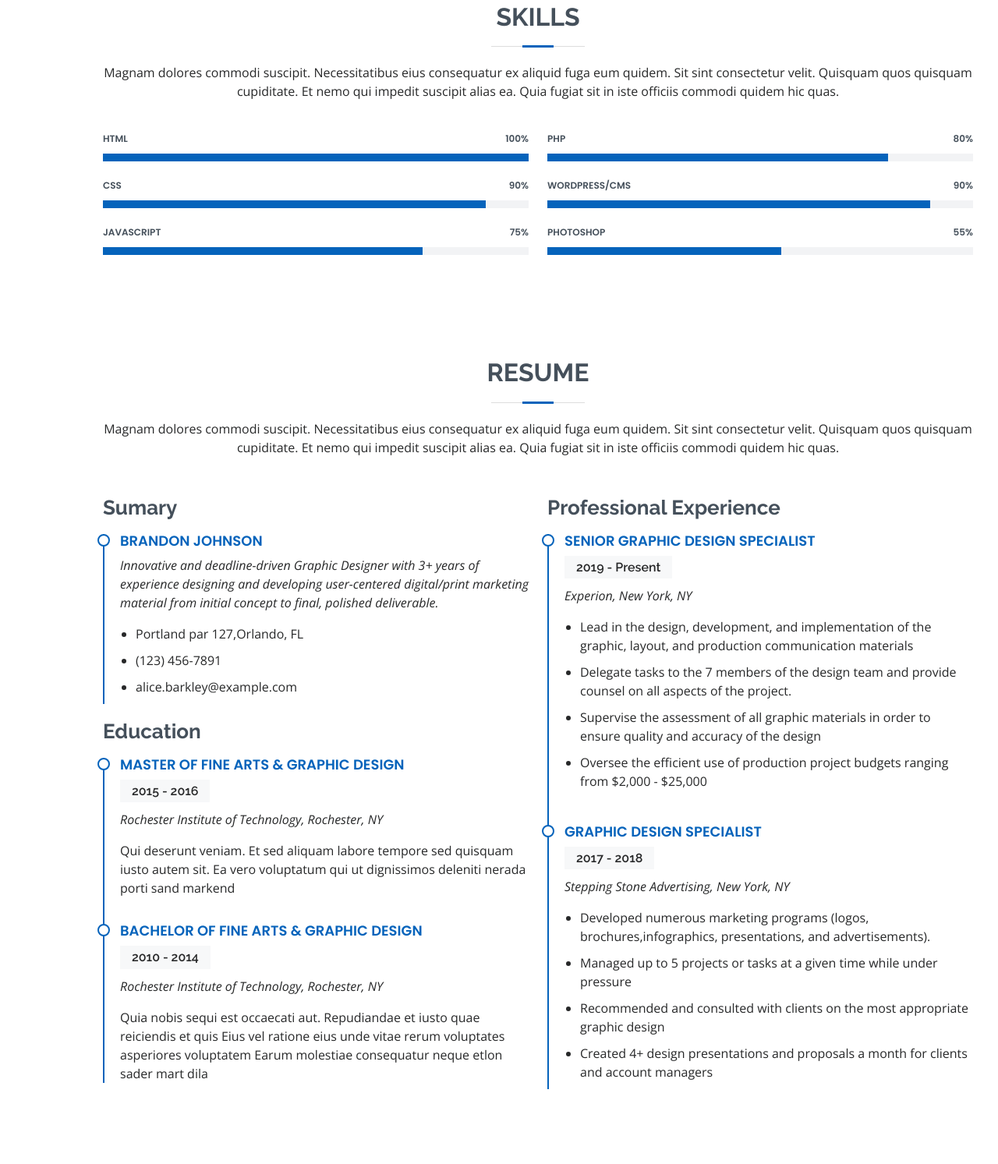
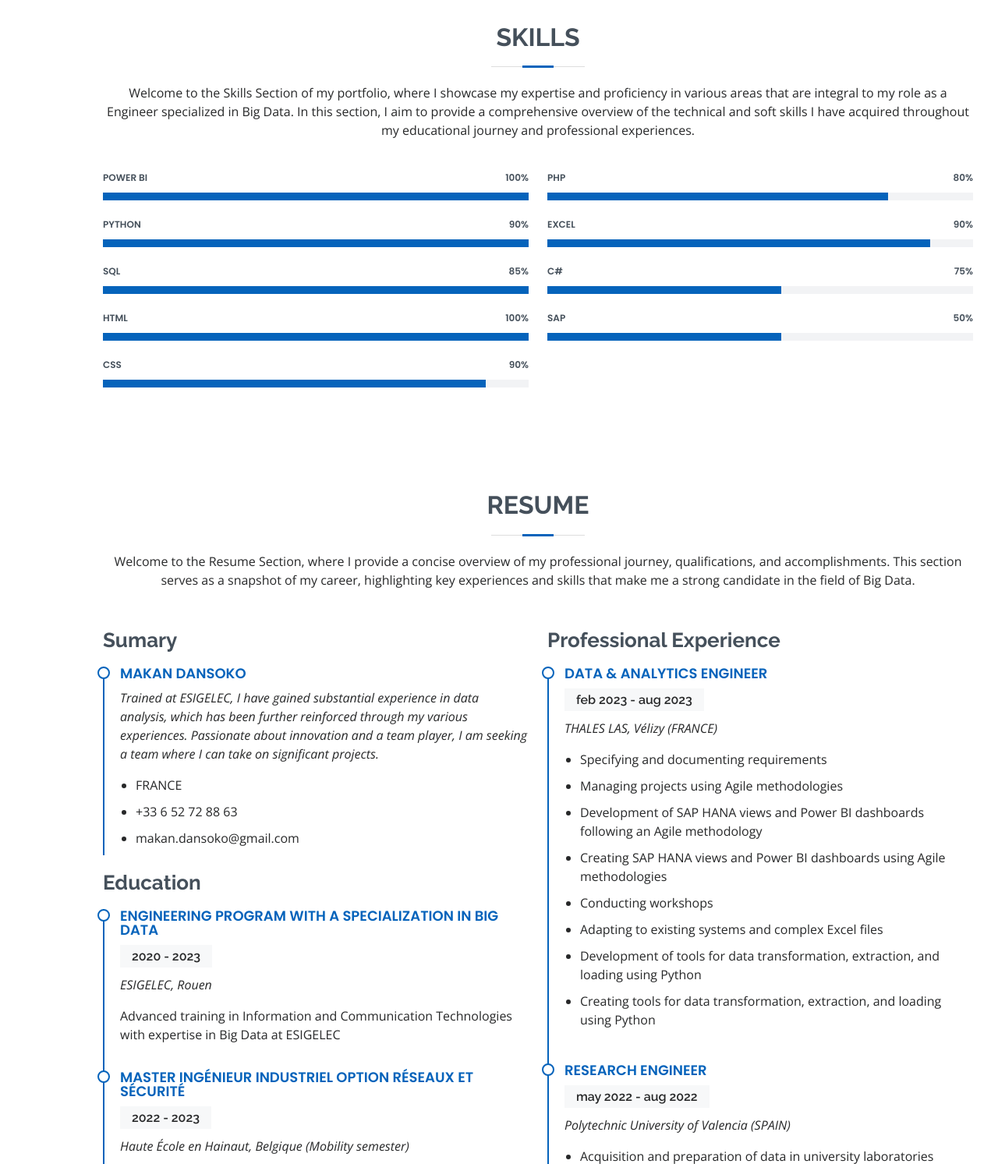
Before and after one commit to makandansoko/github-portfolio-web, a plain HTML site: page index.html in a window 1280 px wide. Shown: the part 1945-3438 px from the top of the page at 78% size. Drawn offline with nearby package versions, Linux system fonts and the light colour scheme.

Commit message:
major changes about personal details/experience

```diff
--- a/index.html
+++ b/index.html
@@ -61,7 +61,7 @@
   <section id="hero" class="d-flex flex-column justify-content-center">
     <div class="container" data-aos="zoom-in" data-aos-delay="100">
       <h1>Makan DANSOKO</h1>
-      <p>I'm am an Engineer specialized in<span class="typed" data-typed-items="Big Data, Data Science, Data analysis,Development..."></span></p>
+      <p>I'm am an Engineer specialized in<span class="typed" data-typed-items=" Big Data, Data Science, Data analysis,Development..."></span></p>
       <div class="social-links">
         <!--<a href="#" class="twitter"><i class="bx bxl-twitter"></i></a>
         <a href="#" class="facebook"><i class="bx bxl-facebook"></i></a>
@@ -80,7 +80,7 @@
 
         <div class="section-title">
           <h2>About</h2>
-          <p>Magnam dolores commodi suscipit. Necessitatibus eius consequatur ex aliquid fuga eum quidem. Sit sint consectetur velit. Quisquam quos quisquam cupiditate. Et nemo qui impedit suscipit alias ea. Quia fugiat sit in iste officiis commodi quidem hic quas.</p>
+          <p>Futur graduate with a specialization in Big Data engineering and experience in both research and industry. I have worked as a Data & Analytics engineer at Thales, contributing to significant projects. Prior to that, I served as a research engineer at Polytechnic University of Valencia, specializing in machine learning. Driven by a passion for emerging technologies, I am actively seeking new opportunities in the Big Data field.</p>
         </div>
 
         <div class="row">
@@ -88,32 +88,30 @@
             <img src="assets/img/profile-img.jpg" class="img-fluid" alt="">
           </div>
           <div class="col-lg-8 pt-4 pt-lg-0 content">
-            <h3>UI/UX Designer &amp; Web Developer.</h3>
+            <h3> Big Data Engineer. </h3>
             <p class="fst-italic">
-              Lorem ipsum dolor sit amet, consectetur adipiscing elit, sed do eiusmod tempor incididunt ut labore et dolore
-              magna aliqua.
+              General Engineer trained at ESIGELEC with a specialization in Big Data.
             </p>
             <div class="row">
               <div class="col-lg-6">
                 <ul>
-                  <li><i class="bi bi-chevron-right"></i> <strong>Birthday:</strong> <span>1 May 1995</span></li>
-                  <li><i class="bi bi-chevron-right"></i> <strong>Website:</strong> <span>www.example.com</span></li>
-                  <li><i class="bi bi-chevron-right"></i> <strong>Phone:</strong> <span>+123 456 7890</span></li>
-                  <li><i class="bi bi-chevron-right"></i> <strong>City:</strong> <span>New York, USA</span></li>
+                  <li><i class="bi bi-chevron-right"></i> <strong>Birthday:</strong> <span>18 March 2000</span></li>
+                  <li><i class="bi bi-chevron-right"></i> <strong>Website:</strong> <span>https://makandansoko.github.io/github-portfolio/</span></li>
+                  <li><i class="bi bi-chevron-right"></i> <strong>Phone:</strong> <span>+33 6 52 72 88 63</span></li>
+                  <li><i class="bi bi-chevron-right"></i> <strong>City:</strong> <span>Choisy-le-roi</span></li>
                 </ul>
               </div>
               <div class="col-lg-6">
                 <ul>
-                  <li><i class="bi bi-chevron-right"></i> <strong>Age:</strong> <span>30</span></li>
-                  <li><i class="bi bi-chevron-right"></i> <strong>Degree:</strong> <span>Master</span></li>
-                  <li><i class="bi bi-chevron-right"></i> <strong>PhEmailone:</strong> <span>email@example.com</span></li>
-                  <li><i class="bi bi-chevron-right"></i> <strong>Freelance:</strong> <span>Available</span></li>
+                  <li><i class="bi bi-chevron-right"></i> <strong>Age:</strong> <span>23</span></li>
+                  <li><i class="bi bi-chevron-right"></i> <strong>Degree:</strong> <span>Engineer Degree</span></li>
+                  <li><i class="bi bi-chevron-right"></i> <strong>PhEmailone:</strong> <span>makan.dansoko@gmail.com</span></li>
+                  <li><i class="bi bi-chevron-right"></i> <strong>Status:</strong> <span>Available</span></li>
                 </ul>
               </div>
             </div>
             <p>
-              Officiis eligendi itaque labore et dolorum mollitia officiis optio vero. Quisquam sunt adipisci omnis et ut. Nulla accusantium dolor incidunt officia tempore. Et eius omnis.
-              Cupiditate ut dicta maxime officiis quidem quia. Sed et consectetur qui quia repellendus itaque neque. Aliquid amet quidem ut quaerat cupiditate. Ab et eum qui repellendus omnis culpa magni laudantium dolores.
+              ...
             </p>
           </div>
         </div>
@@ -127,7 +125,7 @@
 
         <div class="section-title">
           <h2>Facts</h2>
-          <p>Magnam dolores commodi suscipit. Necessitatibus eius consequatur ex aliquid fuga eum quidem. Sit sint consectetur velit. Quisquam quos quisquam cupiditate. Et nemo qui impedit suscipit alias ea. Quia fugiat sit in iste officiis commodi quidem hic quas.</p>
+          <p>Welcome to the Fact Section of my junior data analyst portfolio. In this section, I aim to provide a comprehensive overview through numbers of my educational background, skills, and experiences that highlight my journey as a budding data analyst.</p>
         </div>
 
         <div class="row">
@@ -135,16 +133,17 @@
           <div class="col-lg-3 col-md-6">
             <div class="count-box">
               <i class="bi bi-emoji-smile"></i>
-              <span data-purecounter-start="0" data-purecounter-end="232" data-purecounter-duration="1" class="purecounter"></span>
-              <p>Happy Clients</p>
+              <span data-purecounter-start="0" data-purecounter-end="2" data-purecounter-duration="1" class="purecounter"></span>
+              <p>Significant experiences in the field of Big Data</p>
             </div>
           </div>
 
           <div class="col-lg-3 col-md-6 mt-5 mt-md-0">
             <div class="count-box">
               <i class="bi bi-journal-richtext"></i>
-              <span data-purecounter-start="0" data-purecounter-end="521" data-purecounter-duration="1" class="purecounter"></span>
-              <p>Projects</p>
+              <p>Over/p>
+              <span data-purecounter-start="0" data-purecounter-end="7" data-purecounter-duration="1" class="purecounter"></span>
+              <p>Projects related to data</p>
             </div>
           </div>
 
@@ -175,12 +174,35 @@
 
         <div class="section-title">
           <h2>Skills</h2>
-          <p>Magnam dolores commodi suscipit. Necessitatibus eius consequatur ex aliquid fuga eum quidem. Sit sint consectetur velit. Quisquam quos quisquam cupiditate. Et nemo qui impedit suscipit alias ea. Quia fugiat sit in iste officiis commodi quidem hic quas.</p>
+          <p>Welcome to the Skills Section of my portfolio, where I showcase my expertise and proficiency in various areas that are integral to my role as a Engineer specialized in Big Data. In this section, I aim to provide a comprehensive overview of the technical and soft skills I have acquired throughout my educational journey and professional experiences.</p>
         </div>
 
         <div class="row skills-content">
 
           <div class="col-lg-6">
+
+            <div class="progress">
+              <span class="skill">Power BI <i class="val">100%</i></span>
+              <div class="progress-bar-wrap">
+                <div class="progress-bar" role="progressbar" aria-valuenow="100" aria-valuemin="0" aria-valuemax="100"></div>
+              </div>
+            </div>
+
+            <div class="progress">
+              <span class="skill">Python <i class="val">90%</i></span>
+              <div class="progress-bar-wrap">
+                <div class="progress-bar" role="progressbar" aria-valuenow="100" aria-valuemin="0" aria-valuemax="100"></div>
+              </div>
+            </div>
+
+            <div class="progress">
+              <span class="skill">SQL <i class="val">85%</i></span>
+              <div class="progress-bar-wrap">
+                <div class="progress-bar" role="progressbar" aria-valuenow="100" aria-valuemin="0" aria-valuemax="100"></div>
+              </div>
+            </div>
+
+
 
             <div class="progress">
               <span class="skill">HTML <i class="val">100%</i></span>
@@ -189,17 +211,12 @@
               </div>
             </div>
 
+
+
             <div class="progress">
               <span class="skill">CSS <i class="val">90%</i></span>
               <div class="progress-bar-wrap">
                 <div class="progress-bar" role="progressbar" aria-valuenow="90" aria-valuemin="0" aria-valuemax="100"></div>
-              </div>
-            </div>
-
-            <div class="progress">
-              <span class="skill">JavaScript <i class="val">75%</i></span>
-              <div class="progress-bar-wrap">
-                <div class="progress-bar" role="progressbar" aria-valuenow="75" aria-valuemin="0" aria-valuemax="100"></div>
               </div>
             </div>
 
@@ -215,14 +232,21 @@
             </div>
 
             <div class="progress">
-              <span class="skill">WordPress/CMS <i class="val">90%</i></span>
+              <span class="skill">Excel <i class="val">90%</i></span>
               <div class="progress-bar-wrap">
                 <div class="progress-bar" role="progressbar" aria-valuenow="90" aria-valuemin="0" aria-valuemax="100"></div>
               </div>
             </div>
 
             <div class="progress">
-              <span class="skill">Photoshop <i class="val">55%</i></span>
+              <span class="skill">C# <i class="val">75%</i></span>
+              <div class="progress-bar-wrap">
+                <div class="progress-bar" role="progressbar" aria-valuenow="55" aria-valuemin="0" aria-valuemax="100"></div>
+              </div>
+            </div>
+
+            <div class="progress">
+              <span class="skill">SAP <i class="val">50%</i></span>
               <div class="progress-bar-wrap">
                 <div class="progress-bar" role="progressbar" aria-valuenow="55" aria-valuemin="0" aria-valuemax="100"></div>
               </div>
@@ -241,58 +265,73 @@
 
         <div class="section-title">
           <h2>Resume</h2>
-          <p>Magnam dolores commodi suscipit. Necessitatibus eius consequatur ex aliquid fuga eum quidem. Sit sint consectetur velit. Quisquam quos quisquam cupiditate. Et nemo qui impedit suscipit alias ea. Quia fugiat sit in iste officiis commodi quidem hic quas.</p>
+          <p>Welcome to the Resume Section, where I provide a concise overview of my professional journey, qualifications, and accomplishments. This section serves as a snapshot of my career, highlighting key experiences and skills that make me a strong candidate in the field of Big Data.</p>
         </div>
 
         <div class="row">
           <div class="col-lg-6">
             <h3 class="resume-title">Sumary</h3>
             <div class="resume-item pb-0">
-              <h4>Brandon Johnson</h4>
-              <p><em>Innovative and deadline-driven Graphic Designer with 3+ years of experience designing and developing user-centered digital/print marketing material from initial concept to final, polished deliverable.</em></p>
+              <h4>Makan DANSOKO</h4>
+              <p><em>Trained at ESIGELEC, I have gained substantial experience in data analysis, which has been further reinforced through my various experiences. Passionate about innovation and a team player, I am seeking a team where I can take on significant projects.</em></p>
               <ul>
-                <li>Portland par 127,Orlando, FL</li>
-                <li>(123) 456-7891</li>
-                <li>alice.barkley@example.com</li>
+                <li>FRANCE</li>
+                <li>+33 6 52 72 88 63</li>
+                <li>makan.dansoko@gmail.com</li>
               </ul>
             </div>
 
             <h3 class="resume-title">Education</h3>
             <div class="resume-item">
-              <h4>Master of Fine Arts &amp; Graphic Design</h4>
-              <h5>2015 - 2016</h5>
-              <p><em>Rochester Institute of Technology, Rochester, NY</em></p>
-              <p>Qui deserunt veniam. Et sed aliquam labore tempore sed quisquam iusto autem sit. Ea vero voluptatum qui ut dignissimos deleniti nerada porti sand markend</p>
+              <h4>Engineering program with a specialization in Big Data</h4>
+              <h5>2020 - 2023</h5>
+              <p><em>ESIGELEC, Rouen</em></p>
+              <p>Advanced training in Information and Communication Technologies with expertise in Big Data at ESIGELEC</p>
             </div>
             <div class="resume-item">
-              <h4>Bachelor of Fine Arts &amp; Graphic Design</h4>
-              <h5>2010 - 2014</h5>
-              <p><em>Rochester Institute of Technology, Rochester, NY</em></p>
-              <p>Quia nobis sequi est occaecati aut. Repudiandae et iusto quae reiciendis et quis Eius vel ratione eius unde vitae rerum voluptates asperiores voluptatem Earum molestiae consequatur neque etlon sader mart dila</p>
+              <h4>Master ingénieur industriel option réseaux et sécurité</h4>
+              <h5>2022 - 2023</h5>
+              <p><em>Haute École en Hainaut, Belgique (Mobility semester)</em></p>
+              <ul>
+                <li>Projet Javascript Full-stack (NodeJS,Postman,MongoDB...)</li>
+                <li>Contenu des cours : Bases de données avancées, sécurité informatique, virtualisation...</li>
+            </ul>
+
             </div>
           </div>
           <div class="col-lg-6">
             <h3 class="resume-title">Professional Experience</h3>
             <div class="resume-item">
-              <h4>Senior graphic design specialist</h4>
-              <h5>2019 - Present</h5>
-              <p><em>Experion, New York, NY </em></p>
+              <h4>Data & Analytics Engineer</h4>
+              <h5>feb 2023 - aug 2023</h5>
+              <p><em>THALES LAS, Vélizy (FRANCE) </em></p>
               <ul>
-                <li>Lead in the design, development, and implementation of the graphic, layout, and production communication materials</li>
-                <li>Delegate tasks to the 7 members of the design team and provide counsel on all aspects of the project. </li>
-                <li>Supervise the assessment of all graphic materials in order to ensure quality and accuracy of the design</li>
-                <li>Oversee the efficient use of production project budgets ranging from $2,000 - $25,000</li>
+                <li>Specifying and documenting requirements</li>
+                <li>Managing projects using Agile methodologies</li>
+                <li>Development of SAP HANA views and Power BI dashboards following an Agile methodology</li>
+                <li>Creating SAP HANA views and Power BI dashboards using Agile methodologies</li>
+                <li>Conducting workshops</li>
+                <li>Adapting to existing systems and complex Excel files</li>
+                <li>Development of tools for data transformation, extraction, and loading using Python</li>
+                <li>Creating tools for data transformation, extraction, and loading using Python</li>
               </ul>
             </div>
             <div class="resume-item">
-              <h4>Graphic design specialist</h4>
-              <h5>2017 - 2018</h5>
-              <p><em>Stepping Stone Advertising, New York, NY</em></p>
+              <h4>Research Engineer</h4>
+              <h5>may 2022 - aug 2022</h5>
+              <p><em>Polytechnic University of Valencia (SPAIN)</em></p>
               <ul>
-                <li>Developed numerous marketing programs (logos, brochures,infographics, presentations, and advertisements).</li>
-                <li>Managed up to 5 projects or tasks at a given time while under pressure</li>
-                <li>Recommended and consulted with clients on the most appropriate graphic design</li>
-                <li>Created 4+ design presentations and proposals a month for clients and account managers</li>
+                <li>Acquisition and preparation of data in university laboratories</li>
+                <li>Conducting a state-of-the-art analysis</li>
+                <li>Researching innovative machine learning solutions for display characterization</li>
+                <li>Development of machine learning solutions in Python</li>
+                <li>Utilizing fuzzy logic, including through the use of Matlab software</li>
+                <li>Authoring and publishing an article in a scientific journal</li>
+                <ul>
+                  <li>Methods explored: KNN, MVPR, NN, Random Forest, fuzzy logic systems...</li>
+                  <li>Publication: 'A Fuzzy Logic Inference System for Display Characterization'</li>
+                  <li>DOI: <a href="https://doi.org/10.1007/978-3-031-36616-1_5">https://doi.org/10.1007/978-3-031-36616-1_5</a></li>
+                </ul>
               </ul>
             </div>
           </div>
```
